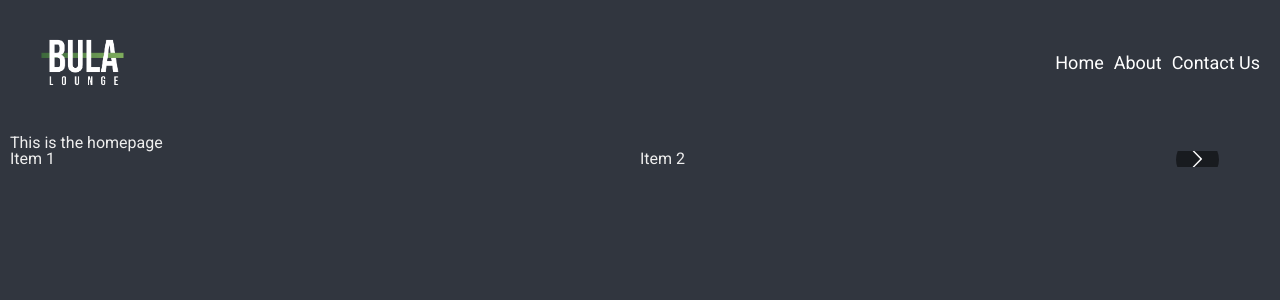
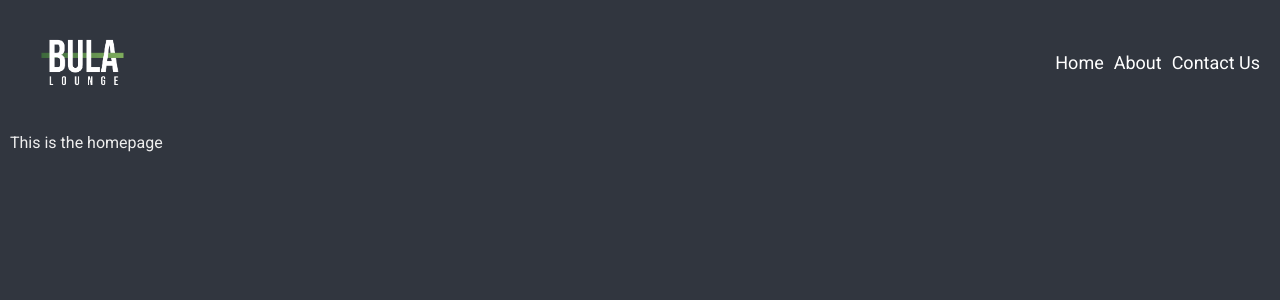
Before and after one commit to hkainth7/next-bula-lounge, a Next.js app: page / in a window 1280 px wide. Shown: the top 300 px of the page. Built offline with nearby package versions, Linux system fonts and the light colour scheme.

Commit message:
remove carousel

```diff
--- a/app/_components/HookahCarousel/index.tsx
+++ /dev/null
@@ -1,39 +0,0 @@
-"use client";
-
-import Carousel from "react-multi-carousel";
-import "react-multi-carousel/lib/styles.css";
-
-import React from "react";
-
-const responsive = {
-	superLargeDesktop: {
-		// the naming can be any, depends on you.
-		breakpoint: { max: 4000, min: 3000 },
-		items: 5,
-	},
-	desktop: {
-		breakpoint: { max: 3000, min: 1024 },
-		items: 3,
-	},
-	tablet: {
-		breakpoint: { max: 1024, min: 464 },
-		items: 2,
-	},
-	mobile: {
-		breakpoint: { max: 464, min: 0 },
-		items: 1,
-	},
-};
-
-const HookahCarousel = () => {
-	return (
-		<Carousel responsive={responsive}>
-			<div>Item 1</div>
-			<div>Item 2</div>
-			<div>Item 3</div>
-			<div>Item 4</div>
-		</Carousel>
-	);
-};
-
-export default HookahCarousel;
--- a/app/page.tsx
+++ b/app/page.tsx
@@ -1,10 +1,3 @@
-import HookahCarousel from "./_components/HookahCarousel";
-
 export default function Home() {
-	return (
-		<main>
-			This is the homepage
-			<HookahCarousel />
-		</main>
-	);
+	return <main>This is the homepage</main>;
 }
```
